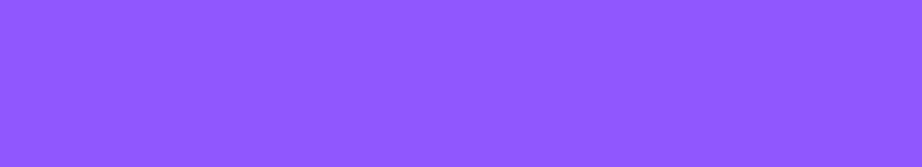
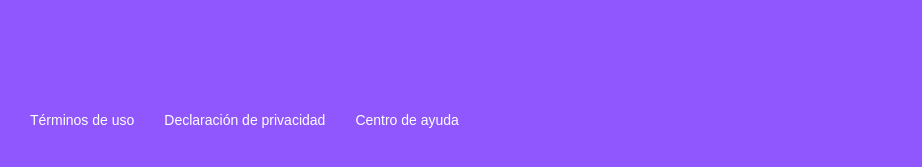
Before and after one commit to FernandoTorresL/PlatziVideo, a React app: page / in a window 1280 px wide. Shown: the part 789-956 px from the top of the page, without its empty margins (0-922 px from the left). Before the commit the page ends 859 px from the top, so only its background shows below. Built offline with nearby package versions, Linux system fonts and the light colour scheme.

Commit message:
Adding new Footer Component

```diff
--- /dev/null
+++ b/src/assets/styles/components/Footer.scss
@@ -0,0 +1,19 @@
+.footer {
+  align-items: center;
+  background-color: #8f57fd;
+  display: flex;
+  height: 100px;
+  width: 100%;
+}
+
+.footer a {
+  color: white;
+  cursor: pointer;
+  font-size: 14px;
+  padding-left: 30px;
+  text-decoration: none;
+}
+
+.footer a:hover {
+  text-decoration: underline;
+}
--- /dev/null
+++ b/src/components/Footer.jsx
@@ -0,0 +1,13 @@
+import React from 'react';
+import '../assets/styles/components/Footer.scss';
+
+const Footer = () => (
+  <footer className='footer'>
+    <a href='/'>Términos de uso</a>
+    <a href='/'>Declaración de privacidad</a>
+    <a href='/'>Centro de ayuda</a>
+  </footer>
+
+);
+
+export default Footer;
--- a/src/containers/App.jsx
+++ b/src/containers/App.jsx
@@ -4,6 +4,7 @@
 import Categories from '../components/Categories';
 import Carousel from '../components/Carousel';
 import CarouselItem from '../components/CarouselItem';
+import Footer from '../components/Footer';
 import '../assets/styles/App.scss';
 
 const App = () => (
@@ -20,6 +21,7 @@
       </Carousel>
     </Categories>
 
+    <Footer />
   </div>
 );
 
```
